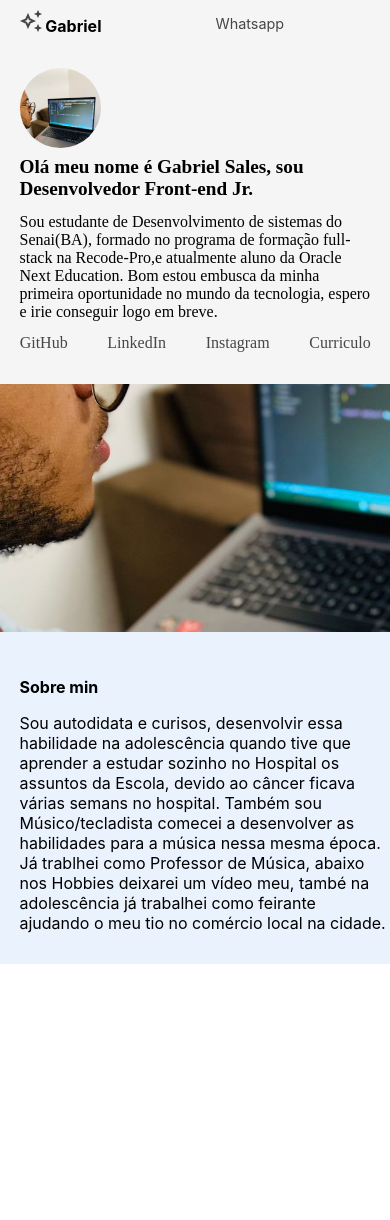
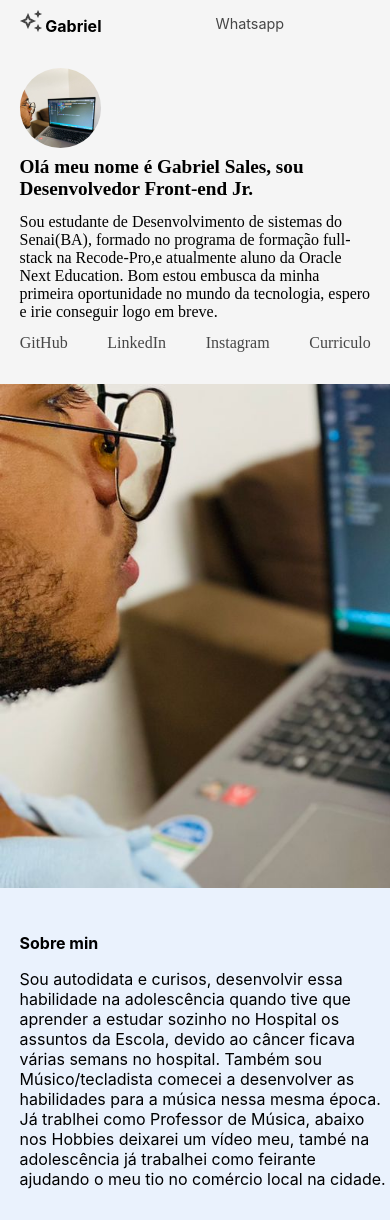
Before and after one commit to salesgs/portifolio__react, a React (Create React App) app: page / in a window 390 px wide. Before the commit the page ends 964 px from the top, so only its background shows below. Built offline with nearby package versions, Linux system fonts and the light colour scheme.

Commit message:
cabeçalho 18

```diff
--- a/src/Componentes/Sobre/Responsive.css
+++ b/src/Componentes/Sobre/Responsive.css
@@ -1,6 +1,6 @@
 @media screen and (min-width:200px) and (max-width:700px){
   .bio{
-    margin-top: -8rem;
+    margin-top: 8rem;
     padding-top: 2rem;
     width: 100vw;
 
--- a/src/Componentes/Sobre/Sobre.css
+++ b/src/Componentes/Sobre/Sobre.css
@@ -2,6 +2,8 @@ body{
   background-image: url('../../../public/images/gabriel.jpeg');
   background-size: cover;
   background-repeat: no-repeat;
+  width: 100%;
+
 }
 .bio{
   width: 100vw;
```
